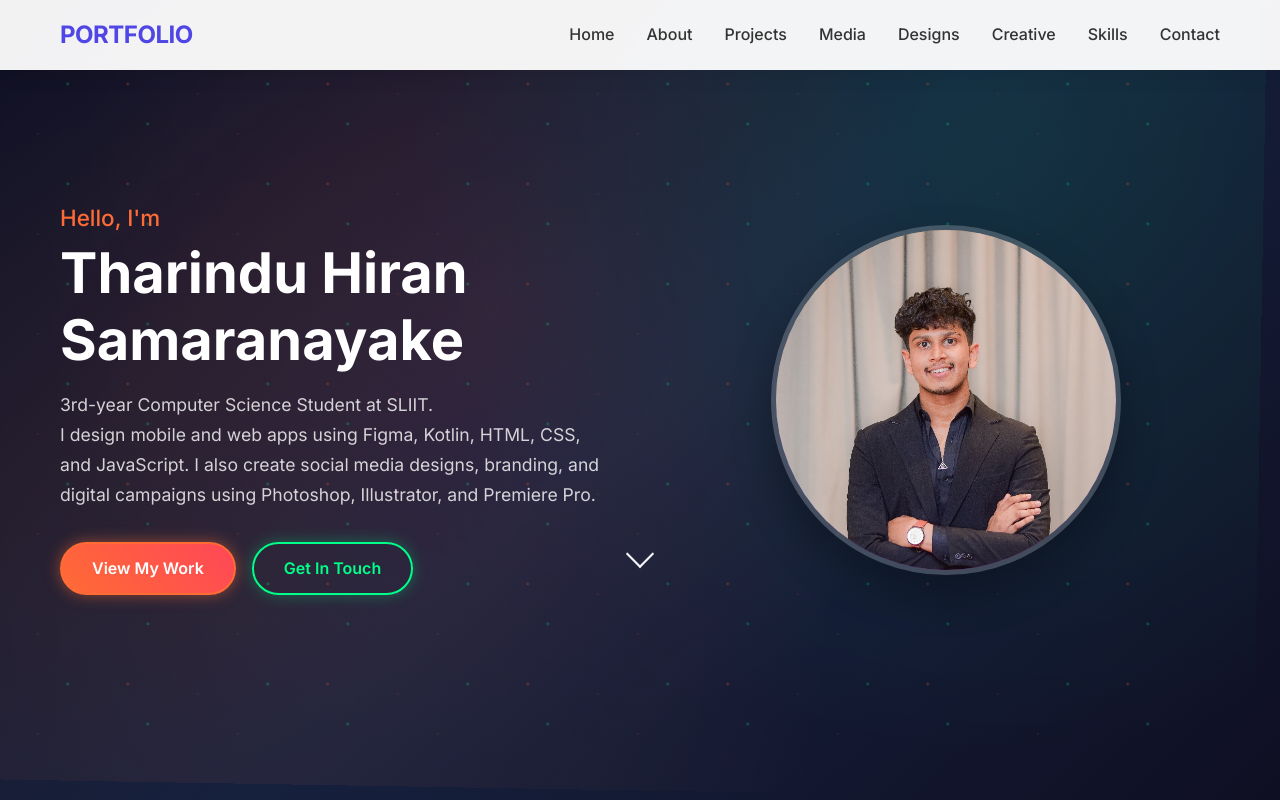
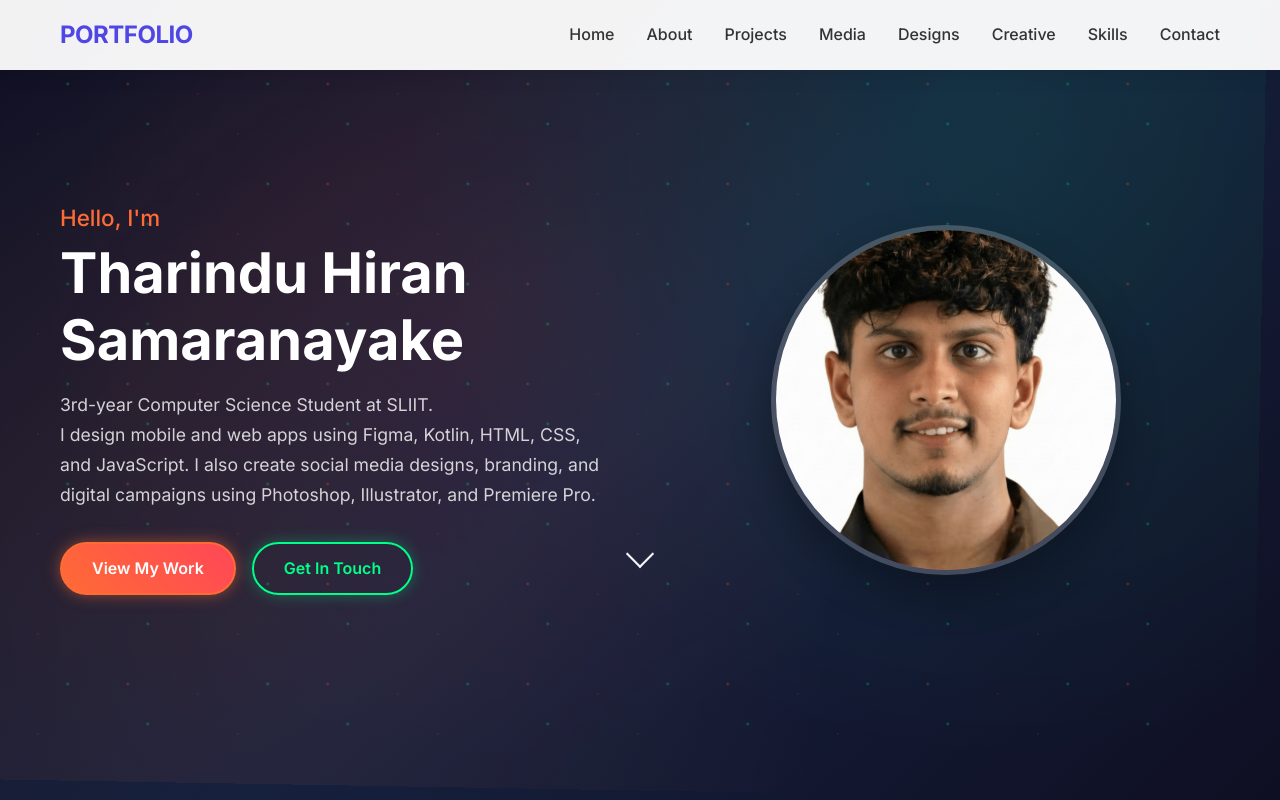
Before and after one commit to hiranhs/Portfolio, a plain HTML site: page index.html in a window 1280 px wide. Shown: the top 800 px of the page. Drawn offline with nearby package versions, Linux system fonts and the light colour scheme.

Commit message:
new profile pic uploaded

```diff
--- a/index.html
+++ b/index.html
@@ -95,7 +95,7 @@
                 </div>
                 <div class="hero-image">
                     <div class="profile-img-container">
-                        <img src="profile-photo.jpg" alt="Tharindu Hiran" class="profile-img">
+                        <img src="me.png" alt="Tharindu Hiran" class="profile-img">
                     </div>
                 </div>
             </div>
@@ -268,9 +268,11 @@
                             <span>Media</span>
                         </h2>
                         <br>
-                        <p class="section-subtitle" style="text-align: left; margin-bottom: 2rem;"><h1>School Database
-                            Management System</h1></p>
-                            <br>
+                        <p class="section-subtitle" style="text-align: left; margin-bottom: 2rem;">
+                        <h1>School Database
+                            Management System</h1>
+                        </p>
+                        <br>
                         <p class="media-description">
                             My project, a comprehensive **School Database Management System**, was recognized and
                             published in national newspapers
```
Also changed, not shown: home-profile.png (added), me.png (added).
